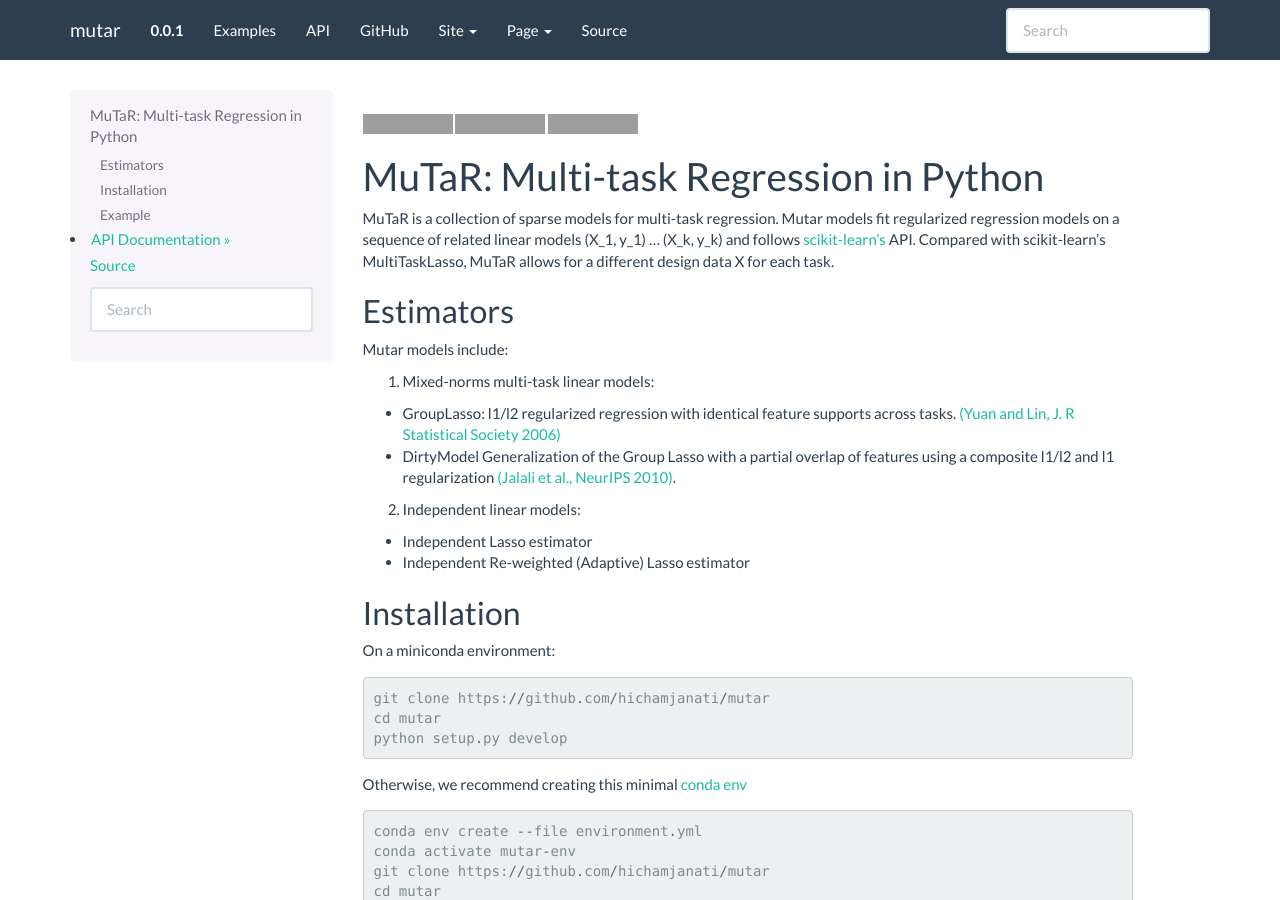
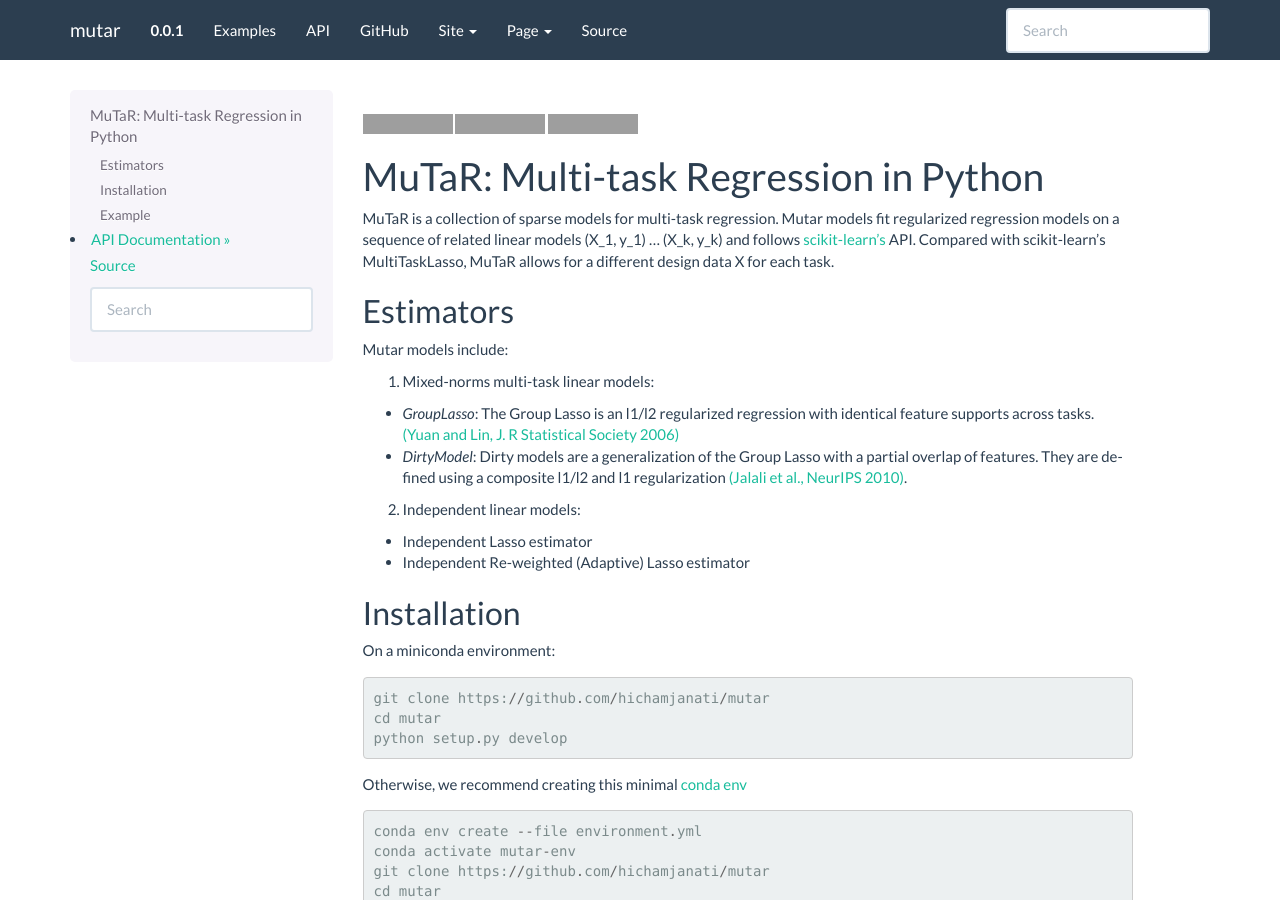
Before and after one commit to hichamjanati/mutar, a Sphinx documentation site: the page built from docs/index.rst, in a window 1280 px wide and 900 px high. Built offline with Sphinx 7.4.7, drawn with Linux system fonts in a browser that asks for light colours; formulas are drawn with MathJax 3; pages that are not in the unit, such as notebooks, are missing from menus; grey boxes are pictures that could not be loaded.

Commit message:
typos in doc

```diff
--- a/README.rst
+++ b/README.rst
@@ -28,8 +28,8 @@ Mutar models include:
 
 1. Mixed-norms multi-task linear models:
 
-* GroupLasso: l1/l2 regularized regression with identical feature supports across tasks. `(Yuan and Lin, J. R Statistical Society 2006) <http://pages.stat.wisc.edu/~myuan/papers/glasso.final.pdf>`_
-* DirtyModel Generalization of the Group Lasso with a partial overlap of features using a composite l1/l2 and l1 regularization `(Jalali et al., NeurIPS 2010) <https://papers.nips.cc/paper/4125-a-dirty-model-for-multi-task-learning?>`_.
+* `GroupLasso`: The Group Lasso is an l1/l2 regularized regression with identical feature supports across tasks. `(Yuan and Lin, J. R Statistical Society 2006) <http://pages.stat.wisc.edu/~myuan/papers/glasso.final.pdf>`_
+* `DirtyModel`: Dirty models are a generalization of the Group Lasso with a partial overlap of features. They are defined using a composite l1/l2 and l1 regularization `(Jalali et al., NeurIPS 2010) <https://papers.nips.cc/paper/4125-a-dirty-model-for-multi-task-learning?>`_.
 
 2. Independent linear models:
 
--- a/docs/api.rst
+++ b/docs/api.rst
@@ -16,3 +16,5 @@ Estimators
 
    DirtyModel
    GroupLasso
+   IndLasso
+   IndRewLasso
```
Also changed, not shown: 1 other file.
